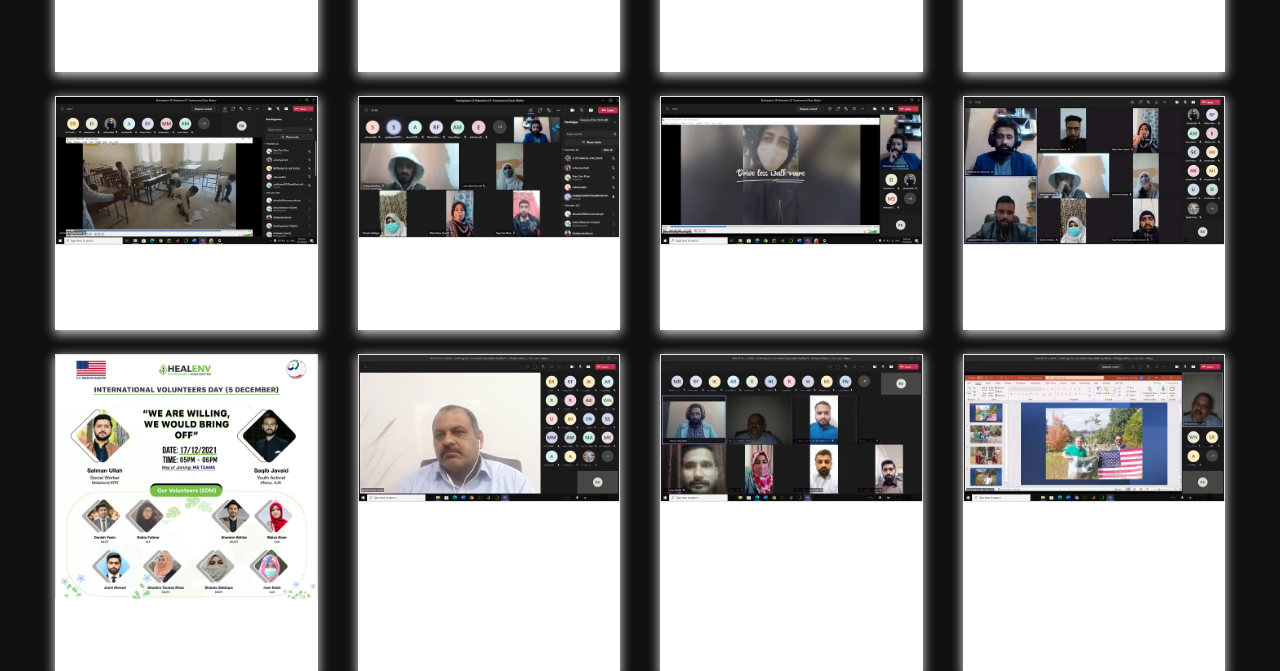
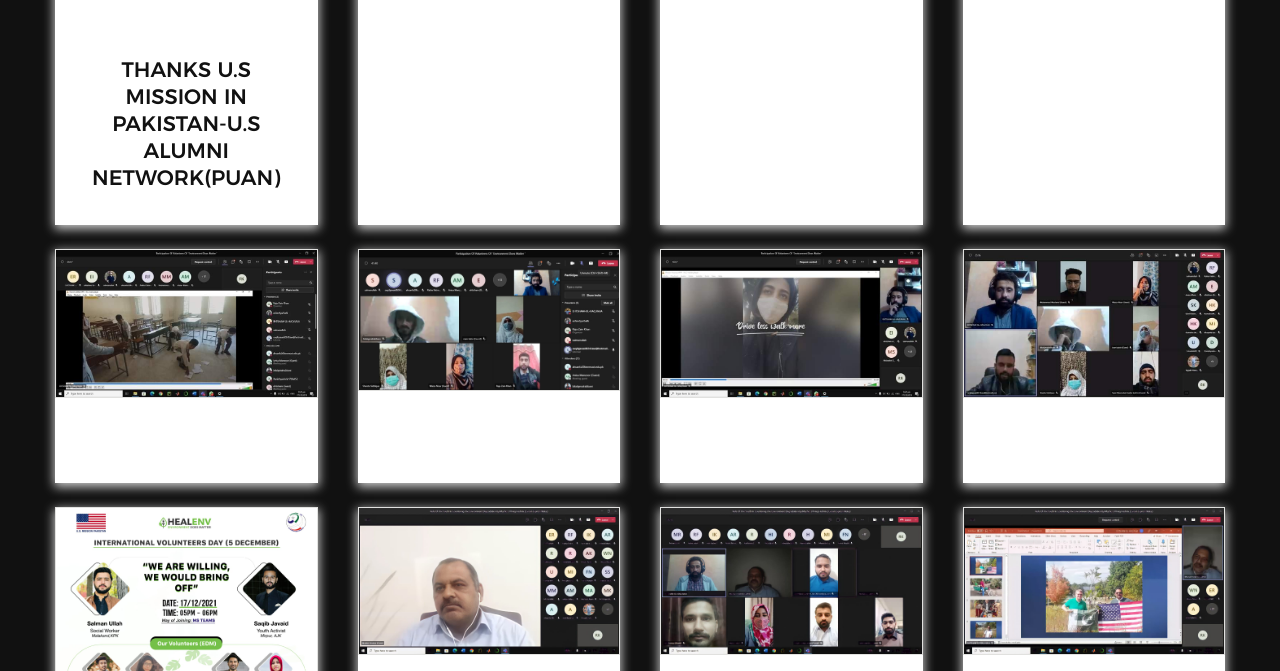
Before and after one commit to thehealenv/healenv, a plain HTML site: page index.html in a window 1280 px wide. Shown: the part 3470-4141 px from the top of the page. Drawn offline with Linux system fonts and the light colour scheme; files whose address does not match are found by name.

Commit message:
Update index.html

```diff
--- a/index.html
+++ b/index.html
@@ -280,8 +280,8 @@ The session was also in accordance with the International Volunteer’s Day and
                      <li class="col-lg-4 col-md-5 image-block">
                             <div class="image-block-inner">
                               <a class="mh-100" href="images/calls/paun.jpg">
-                              <img src="images/calls/paun.jpg" alt="" class="img-responsive w-100"></a>
-                              <h4 class="mt-3"><a href="images/calls/paun.jpg"></a></h4>
+                              <img src="images/calls/paun.jpg" alt="Thanks U.S Mission in Pakistan-U.S Alumni Network(PUAN)" class="img-responsive w-100"></a>
+                              <h4 class="mt-3"><a href="images/calls/paun.jpg">Thanks U.S Mission in Pakistan-U.S Alumni Network(PUAN)</a></h4>
                             </div><!-- .image-block-inner -->
                           </li>
 
```
